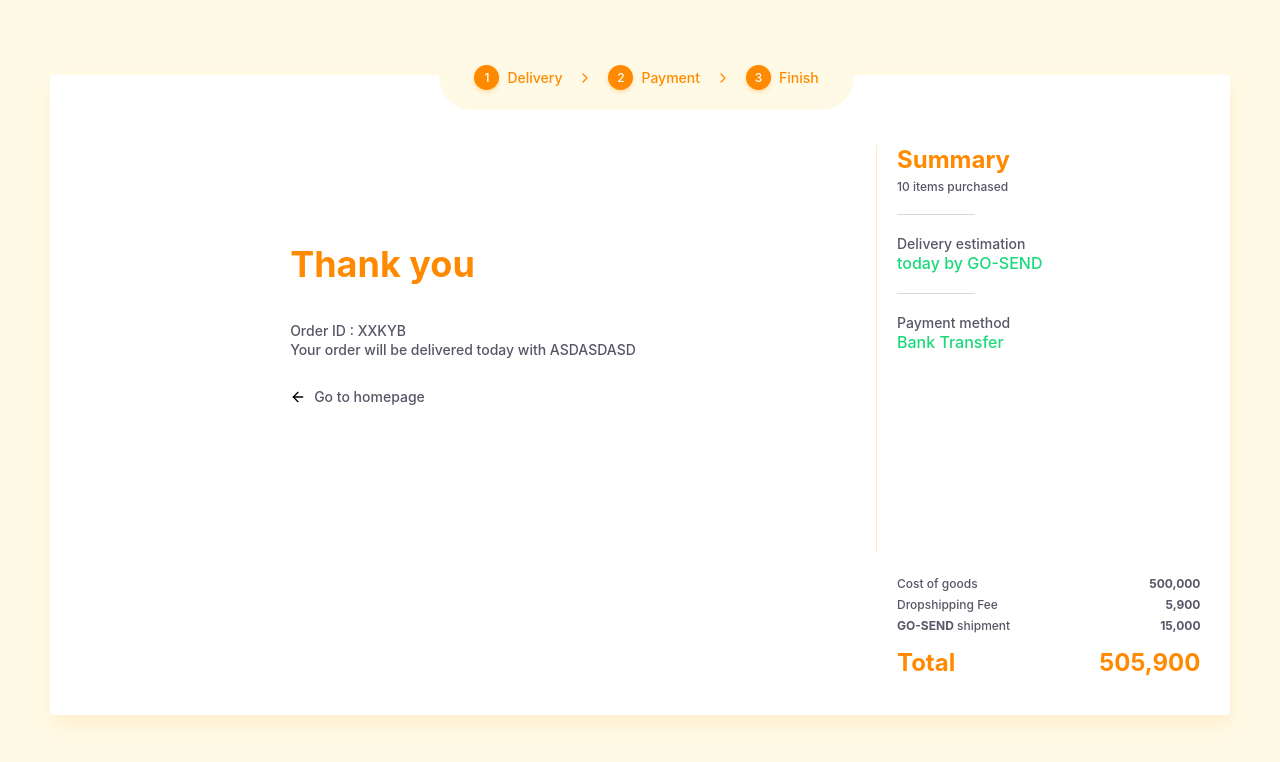
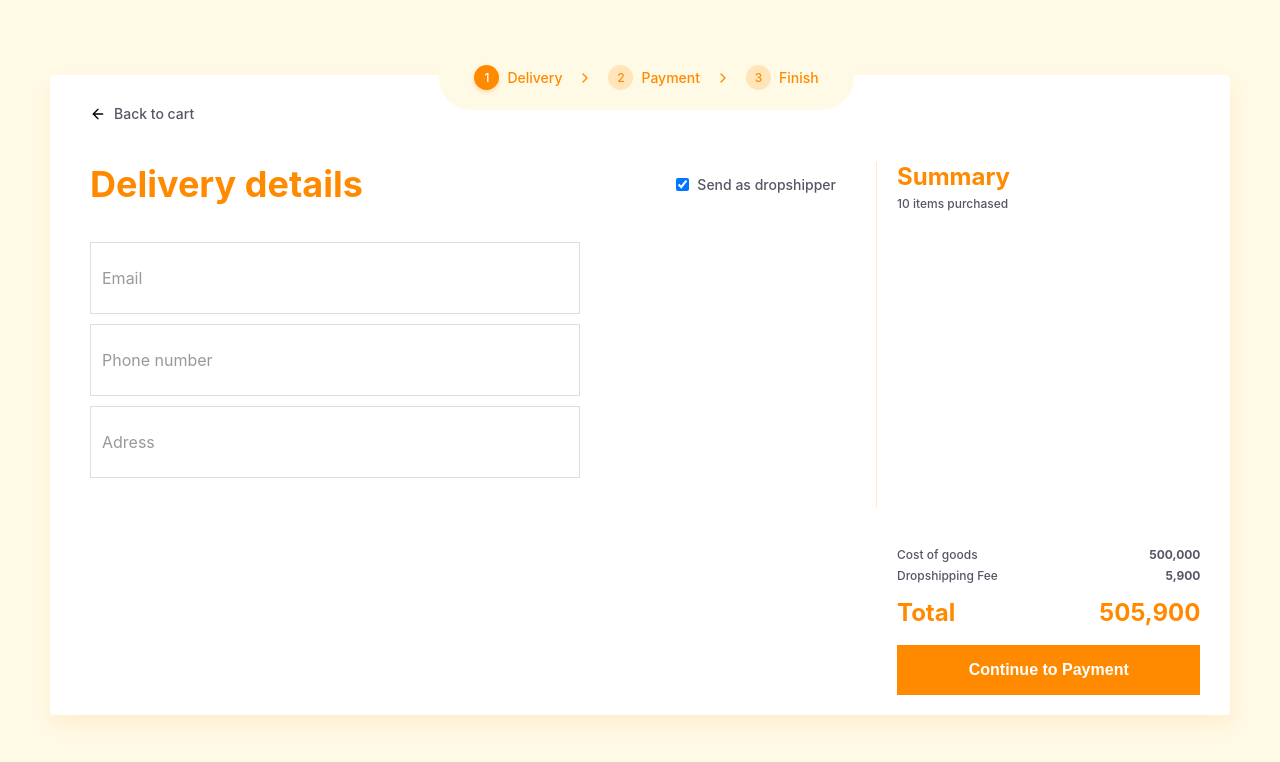
Before and after one commit to albarkahdev/jakmall-checkout-page, a React (Create React App) app: page / in a window 1280 px wide. Shown: the top 762 px of the page. Built offline with nearby package versions, Linux system fonts and the light colour scheme.

Commit message:
add validation to form

```diff
--- a/package.json
+++ b/package.json
@@ -8,6 +8,7 @@
     "@testing-library/user-event": "^13.5.0",
     "react": "^18.2.0",
     "react-dom": "^18.2.0",
+    "react-hook-form": "^7.42.1",
     "react-icons": "^4.7.1",
     "react-scripts": "5.0.1",
     "styled-components": "^5.3.6",
--- /dev/null
+++ b/src/hooks/usePrettyPrintedState.js
@@ -0,0 +1,20 @@
+import { useMemo, useState } from "react";
+
+export const usePrettyPrintedState = () => {
+  const [value, setValue] = useState();
+  const resultValue = useMemo(() => {
+    return (
+      <>
+        {value && (
+          <pre>
+            Value:
+            <br />
+            {JSON.stringify(value, null, 2)}
+          </pre>
+        )}
+      </>
+    );
+  }, [value]);
+
+  return [resultValue, setValue];
+}
--- a/src/modules/checkout/components/Checkout.js
+++ b/src/modules/checkout/components/Checkout.js
@@ -13,12 +13,12 @@ const listStep = [
   {
     order: 2,
     name: "Payment",
-    isActive: true,
+    isActive: false,
   },
   {
     order: 3,
     name: "Finish",
-    isActive: true,
+    isActive: false,
   }
 ];
 
@@ -26,9 +26,9 @@ const Checkout = () => {
   return (
     <BoxCheckout>
       <Stepper list={listStep} />
-      {/* <BoxDeliveryDetails /> */}
+      <BoxDeliveryDetails />
       {/* <BoxPayment /> */}
-      <BoxCompleteCheckout />
+      {/* <BoxCompleteCheckout /> */}
     </BoxCheckout>
   )
 };
--- a/src/modules/delivery/components/BoxDelivery.js
+++ b/src/modules/delivery/components/BoxDelivery.js
@@ -1,3 +1,6 @@
+import { useRef, useEffect } from 'react';
+import { useForm } from 'react-hook-form';
+
 import BoxContent from "../../../ui/BoxContent/BoxContent";
 import BoxForm from "../../../ui/BoxForm/BoxForm";
 import BoxSummary from "../../../ui/BoxSummary/BoxSummary";
@@ -5,6 +8,8 @@ import HeaderForm from "../../../ui/HeaderForm/HeaderForm";
 import BoxNavigation from "../../../ui/BoxNavigation/BoxNavigation";
 import FormGroup from "./FormGroup";
 import BoxFormAndSummary from "../../../ui/BoxFormAndSummary/BoxFormAndSummary";
+import { usePrettyPrintedState } from "../../../hooks/usePrettyPrintedState";
+import useStoreCheckout from '../../../stores/storeCheckout';
 
 const listCost = [
   {
@@ -18,6 +23,28 @@ const listCost = [
 ];
 
 const BoxDelivery = () => {
+	const [submitValue, setSubmitValue] = usePrettyPrintedState();
+  const { register, formState: { errors }, handleSubmit } = useForm();
+  const { setInputErrors } = useStoreCheckout();
+
+  useEffect(() => {
+    setInputErrors(errors);
+  }, [errors]);
+
+	const onSubmit = (data) => {
+		console.log(JSON.stringify(data));
+		setSubmitValue(data)
+	}
+	const formRef = useRef(null)
+
+	const submit = () => {
+		if (formRef.current) {
+			formRef.current.dispatchEvent(
+				new Event('submit', { cancelable: true, bubbles: true })
+			)
+		}
+	};
+
   return (
     <BoxContent>
       <BoxNavigation
@@ -31,13 +58,16 @@ const BoxDelivery = () => {
             labelCheckbox="Send as dropshipper"
             isCheckboxChecked
           />
-          <FormGroup />
+          <form ref={formRef} onSubmit={handleSubmit(onSubmit)}>
+            <FormGroup register={register} />
+          </form>
         </BoxForm>
         <BoxSummary
           listCost={listCost}
           totalItemPurchashed={10}
           labelButton="Continue to Payment"
           totalCost="505,900"
+          submit={submit}
         />
       </BoxFormAndSummary>
     </BoxContent>
--- a/src/modules/delivery/components/DetailsFormGroup.js
+++ b/src/modules/delivery/components/DetailsFormGroup.js
@@ -1,4 +1,6 @@
 import styled from "styled-components";
+import useStoreCheckout from '../../../stores/storeCheckout';
+
 import TextInput from "../../../ui/TextInput/TextInput";
 import Space from "../../../ui/Space/Space";
 
@@ -6,14 +8,60 @@ const Wrapper = styled.div`
   grid-area: detailsForm;
 `;
 
-const DetailsFormGroup = () => {
+const DetailsFormGroup = ({ register }) => {
+  const { input_errors } = useStoreCheckout();
+
   return (
     <Wrapper>
-      <TextInput label="Email" typeInput="email" />
+      <TextInput
+        label="Email"
+        typeInput="email"
+        register={register}
+        validation={{
+          required: "Email is required",
+          pattern: {
+            value: /[A-Z0-9._%+-]+@[A-Z0-9.-]+\.[A-Z]{2,4}/i,
+            message: "Email is invalid."
+          },
+        }}
+        error={input_errors?.["Email"]?.message || ""}
+      />
       <Space v={10} />
-      <TextInput label="Phone number" typeInput="phone" />
+      <TextInput
+        label="Phone number"
+        typeInput="tel"
+        register={register}
+        validation={{
+          required: "Phone number is required",
+          pattern: {
+            value: /^[0-9+()-]+$/,
+            message: "Phone number may only use 0-9,-,+,(,)."
+          },
+          minLength: {
+            value: 6,
+            message: "Min length phone number is 6"
+          },
+          maxLength: {
+            value: 20,
+            message: "Max length phone number is 20"
+          },
+        }}
+        error={input_errors?.["Phone number"]?.message || ""}
+      />
       <Space v={10} />
-      <TextInput label="Adress" />
+      <TextInput
+        label="Adress"
+        typeInput="text"
+        register={register}
+        validation={{
+          required: "Address is required",
+          maxLength: {
+            value: 120,
+            message: "Max length address is 120"
+          },
+        }}
+        error={input_errors?.["Adress"]?.message || ""}
+      />
     </Wrapper>
   )
 }
--- a/src/modules/delivery/components/DropshipperFormGroup.js
+++ b/src/modules/delivery/components/DropshipperFormGroup.js
@@ -6,12 +6,12 @@ const Wrapper = styled.div`
   grid-area: dropshipperForm;
 `;
 
-const DropshipperFormGroup = () => {
+const DropshipperFormGroup = ({ register }) => {
   return (
     <Wrapper>
-      <TextInput label="Dropshipper name" typeInput="text" />
+      <TextInput label="Dropshipper name" typeInput="text" register={register} />
       <Space v={10} />
-      <TextInput label="Dropshipper phone number" typeInput="phone" />
+      <TextInput label="Dropshipper phone number" typeInput="tel" register={register} />
     </Wrapper>
   )
 }
--- a/src/modules/delivery/components/FormGroup.js
+++ b/src/modules/delivery/components/FormGroup.js
@@ -14,11 +14,11 @@ const Wrapper = styled.div`
   }
 `;
 
-const FormGroup = () => {
+const FormGroup = ({ register }) => {
   return (
     <Wrapper>
-      <DetailsFormGroup />
-      <DropshipperFormGroup />
+      <DetailsFormGroup register={register} />
+      {/* <DropshipperFormGroup register={register} /> */}
     </Wrapper>
   )
 }
--- a/src/stores/index.js
+++ b/src/stores/storeCheckout.js
@@ -19,10 +19,11 @@ const initialValue = {
   },
   payment_type: "",
   order_id: null,
+  input_errors: {},
 };
 
 const useStoreCheckout = create(
-  persist(
+
     (set) => ({
       currentStep: initialValue.current_step,
       setStep: (v) => set({ current_step: v }),
@@ -32,7 +33,7 @@ const useStoreCheckout = create(
 
       deliveryDetails: initialValue.delivery_details,
       setDeliveryDetail: (v) => set((prevState) =>
-        ({ deliveryDetails: {...prevState.delivery_details, ...v } })
+        ({ delivery_details: {...prevState.delivery_details, ...v } })
       ),
 
       shipment: initialValue.shipment,
@@ -45,11 +46,10 @@ const useStoreCheckout = create(
 
       orderId: initialValue.order_id,
       setOrderId: (v) => set({ order_id: v }),
-    }),
-    {
-      name: "chekout-storage",
-    },
-  )
+
+      inputErrors: initialValue.input_errors,
+      setInputErrors: (v) => set({ input_errors: v }),
+    })
 );
 
 export default useStoreCheckout;
--- a/src/ui/BoxSummary/BoxSummary.js
+++ b/src/ui/BoxSummary/BoxSummary.js
@@ -18,7 +18,8 @@ const BoxSummary = ({
   listCost,
   listAdditionalSummary,
   totalCost,
-  labelButton
+  labelButton,
+  submit,
 }) => {
   return (
     <Wrapper>
@@ -61,7 +62,7 @@ const BoxSummary = ({
           value={totalCost}
         />
         <Space v={18} />
-        {labelButton !== "" && <Button>{labelButton}</Button>}
+        {labelButton !== "" && <Button onClick={submit}>{labelButton}</Button>}
       </BoxCost>
     </Wrapper>
   )
--- a/src/ui/TextInput/TextInput.js
+++ b/src/ui/TextInput/TextInput.js
@@ -1,6 +1,9 @@
+import { useMemo } from 'react';
 import styled from 'styled-components';
+
 import { FiCheck, FiX } from "react-icons/fi";
 import { useState } from 'react';
+import Text from '../Text/Text';
 
 const colorByType = {
   normal: {
@@ -67,11 +70,31 @@ const XIcon = styled(FiX)`
 `;
 
 const TextInput = ({
-    type = "correct",
+    type,
     typeInput,
     label,
+    register = () => null,
+    validation = {},
+    error,
   }) => {
   const [isActive, setIsActive] = useState(false);
+
+  const typeTextInput = useMemo(() => {
+    if (!isActive) {
+      return "normal"
+    }
+
+    if (type) {
+      return type;
+    }
+
+    if (error) {
+      return "wrong";
+    }
+
+    return "correct";
+
+  }, [isActive, type, error]);
 
   const handleTextChange = (e) => {
     const text = e?.target?.value;
@@ -83,8 +106,8 @@ const TextInput = ({
     }
   }
 
-  const colorBase = colorByType.hasOwnProperty(type)
-    ? colorByType[type]
+  const colorBase = colorByType.hasOwnProperty(typeTextInput)
+    ? colorByType[typeTextInput]
     : colorByType["normal"];
 
   return (
@@ -93,13 +116,21 @@ const TextInput = ({
         borderColor={colorBase.borderColor}
         type={typeInput}
         onChange={handleTextChange}
+        {...register(
+          label,
+          {
+            onChange: handleTextChange,
+            ...validation,
+          }
+        )}
       />
       <LabelInput
         isActive={isActive}
         color={colorBase.color}
       >{label}</LabelInput>
-      {type === "correct" && <CheckIcon color={colorBase.color} />}
-      {type === "wrong" && <XIcon color={colorBase.color} />}
+      {typeTextInput === "correct" && <CheckIcon color={colorBase.color} />}
+      {typeTextInput === "wrong" && <XIcon color={colorBase.color} />}
+      {error && isActive && <Text type="orange-medium">{error}</Text>}
     </Wrapper>
   )
 }
```
Also changed, not shown: 1 other file (tests, documents, lock files or other folders).
